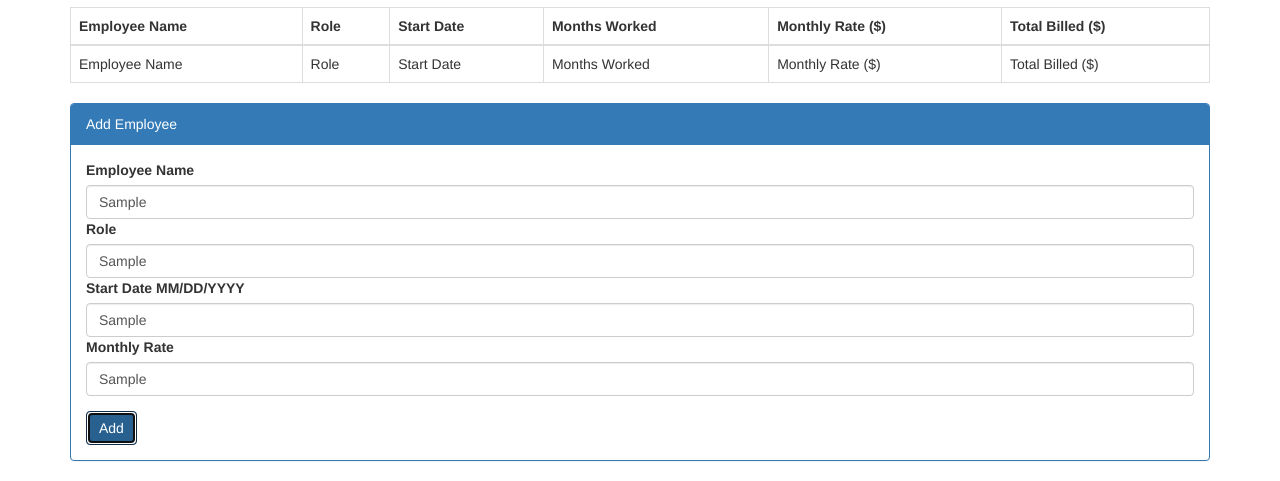
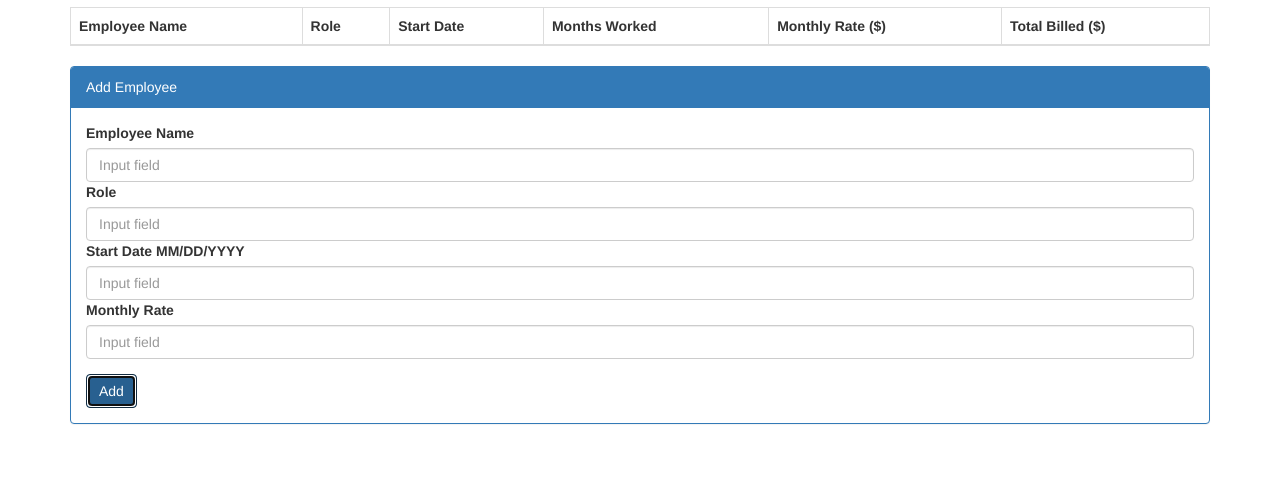
Before and after one commit to johnsaugy/EmployeeSchedule, a plain HTML site: page index.html in a window 1280 px wide. Both pictures are taken after typing "Sample", "Sample", "Sample", "Sample" into the empty fields and a click on the button "Add". Shown: the part 358-839 px from the top of the page. After the commit the page ends 802 px from the top, so only its background shows below. Drawn offline with nearby package versions, Linux system fonts and the light colour scheme; no server answers.

Commit message:
making it neat

```diff
--- a/index.html
+++ b/index.html
@@ -38,14 +38,14 @@
 
     <tbody id="table">
 
-      <tr>
-        <td class="tName">Employee Name</td>
-        <td class="tRole">Role</td>
-        <td class="tStart">Start Date</td>
-        <td class="tMonthsWorked">Months Worked</td>
-        <td class="tMonthsRate">Monthly Rate ($)</td>
-        <td class="tBilled">Total Billed ($)</td>
-      </tr>
+<!--       <tr>
+        <td class="tName"></td>
+        <td class="tRole"></td>
+        <td class="tStart"></td>
+        <td class="tMonthsWorked"></td>
+        <td class="tMonthsRate"></td>
+        <td class="tBilled"></td>
+      </tr> -->
 
     </tbody>
 
@@ -116,6 +116,11 @@
         dateAdded: firebase.database.ServerValue.TIMESTAMP
       });
 
+    $("#name").val("");
+  	$("#role").val("");
+  	$("#startDate").val("");
+  	$("#monthlyRate").val("");
+
 
   })
 
```
